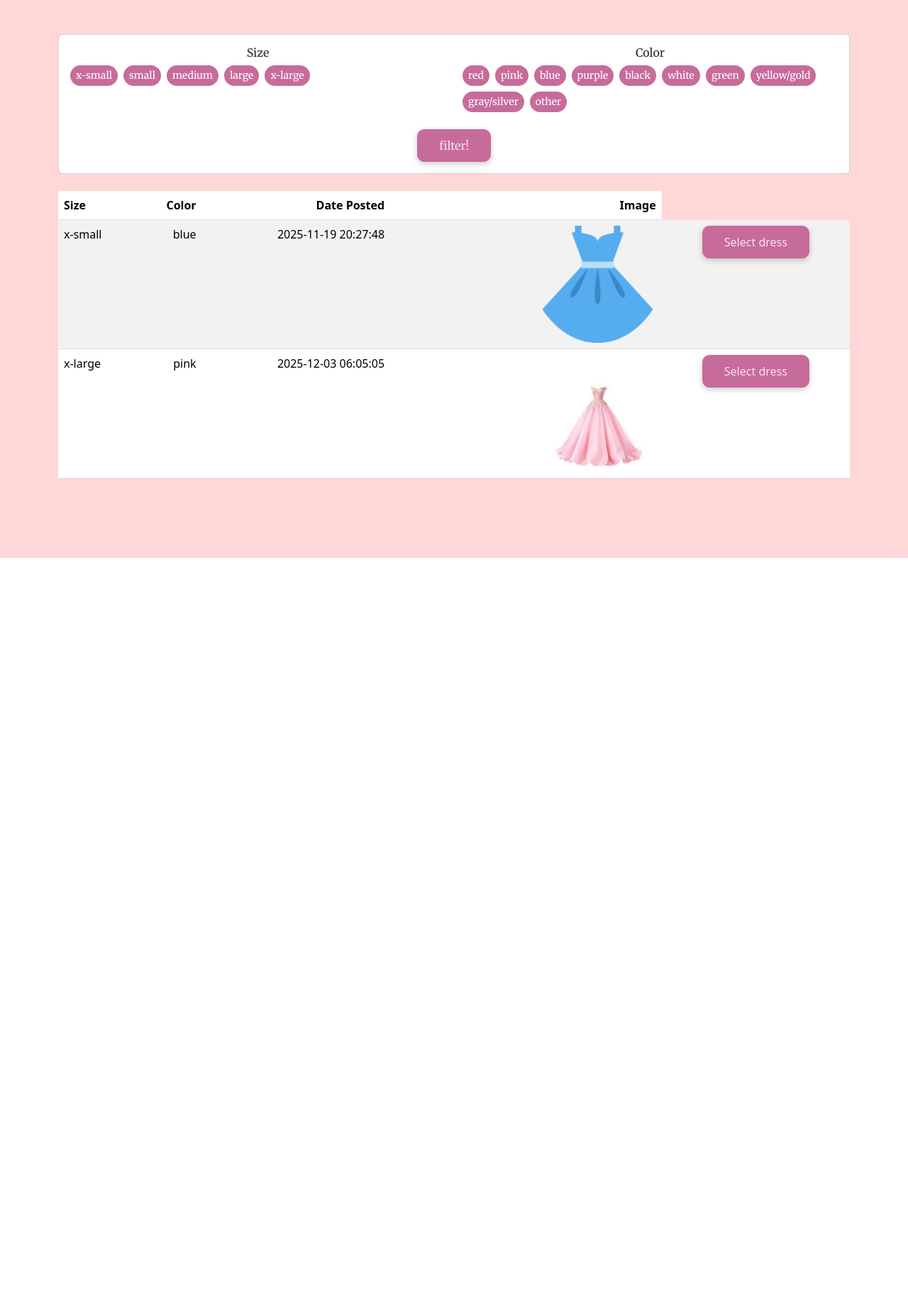
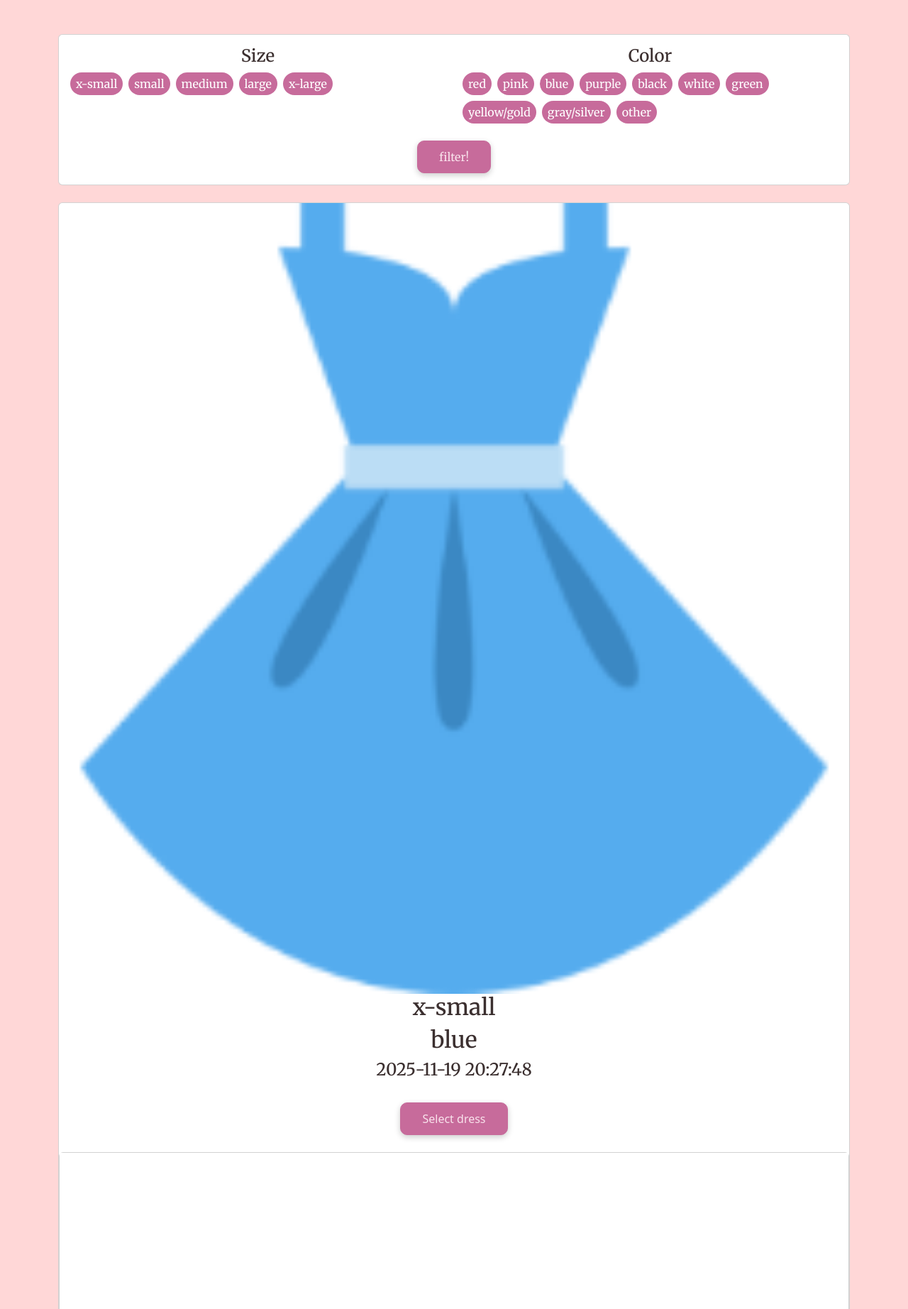
Before and after one commit to angelicabz81/gettingStarted, a Flask app: page /catalog in a window 1280 px wide. Shown: the part 76-1920 px from the top of the page at 71% size. Before the commit the page ends 862 px from the top, so only its background shows below. Run offline with Flask 3, Linux system fonts and the light colour scheme; a user stored in the database is signed in; data comes from the database, SQL or seed files in the repository; both versions use the stored data as it was after the commit; some libraries are stand-ins or nearby versions; some web fonts are replaced.

Commit message:
product cards

```diff
--- a/static/style.css
+++ b/static/style.css
@@ -64,11 +64,14 @@ nav .navbar-brand
 
 .filter-title {
     font-family: "Merriweather", serif;
-    color: #3B2F2F
+    color: #3B2F2F;
+    font-size: 150%;
+
 }
 
 .filter-pill { /* pill, rounded corners*/
   border-radius: 900px;
+  font-size: 100%;
   background-color: #C76B9B;
   color: white;
   border: none;
--- a/templates/catalog.html
+++ b/templates/catalog.html
@@ -55,7 +55,29 @@
         <h3>No dresses match the selected filters. Please try different filters.</h3>
     {% else %}
 
+        {% for dress in catalog %}
+            <div class="card mb-4">
+                <img src='{{ dress["image_url"] }}' alt="Dress Image">
+                <h2 class = "body-font">{{ dress["size"] }}</h2>
+                <h2 class = "body-font">{{ dress["color"] }}</h2>
+                <h4 class = "body-font">{{ dress["time_posted"] }}</h4>
+                <br>
+                <form action = "/selectDress" method = "post">
+                    <input type="hidden" name="dressId" value="{{ dress['id'] }}">
+                    <button class="btn btn-primary" type="submit">Select dress</button>
+                </form>
+                <br
 
+            </div>
+
+
+
+        {% endfor %}
+
+
+
+
+        <!--
         <table class = "table table-striped">
             <thead>
                 <tr>
@@ -84,6 +106,10 @@
                 {% endfor %}
             </tbody>
         </table>
+        -->
+
+
+
     {% endif %}
 
 {% endblock %}
```
Also changed, not shown: wardrobe.db, 1 other file.
